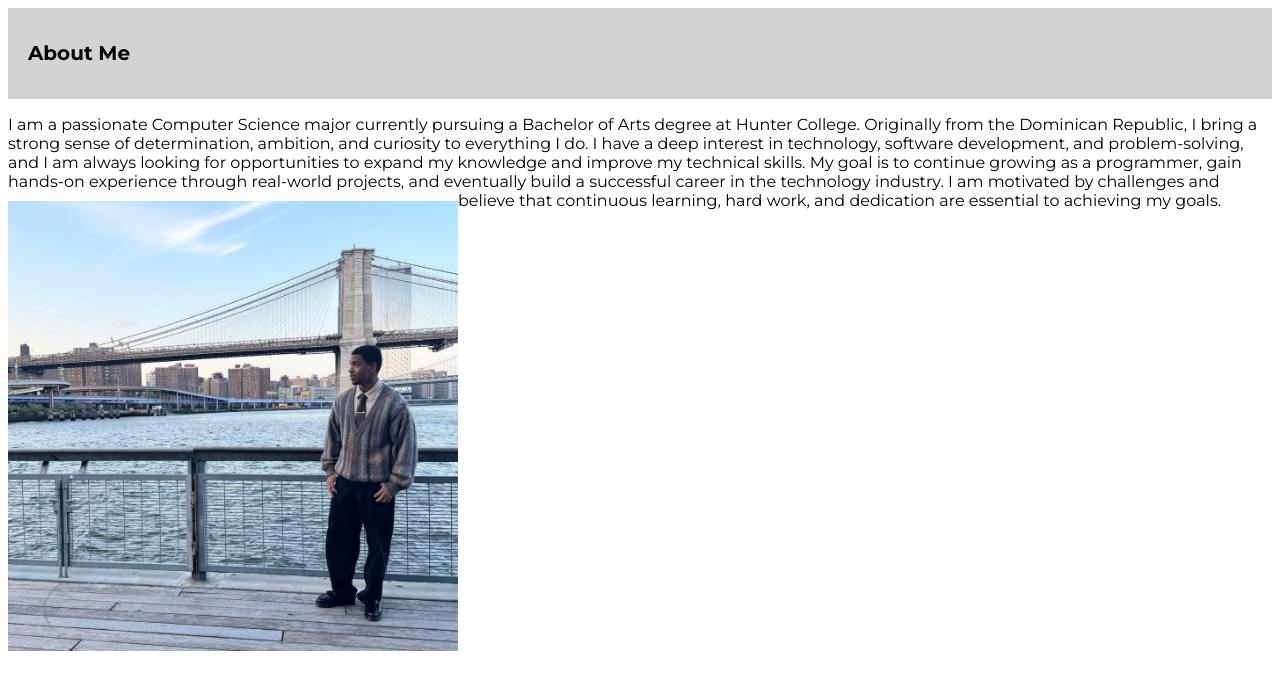
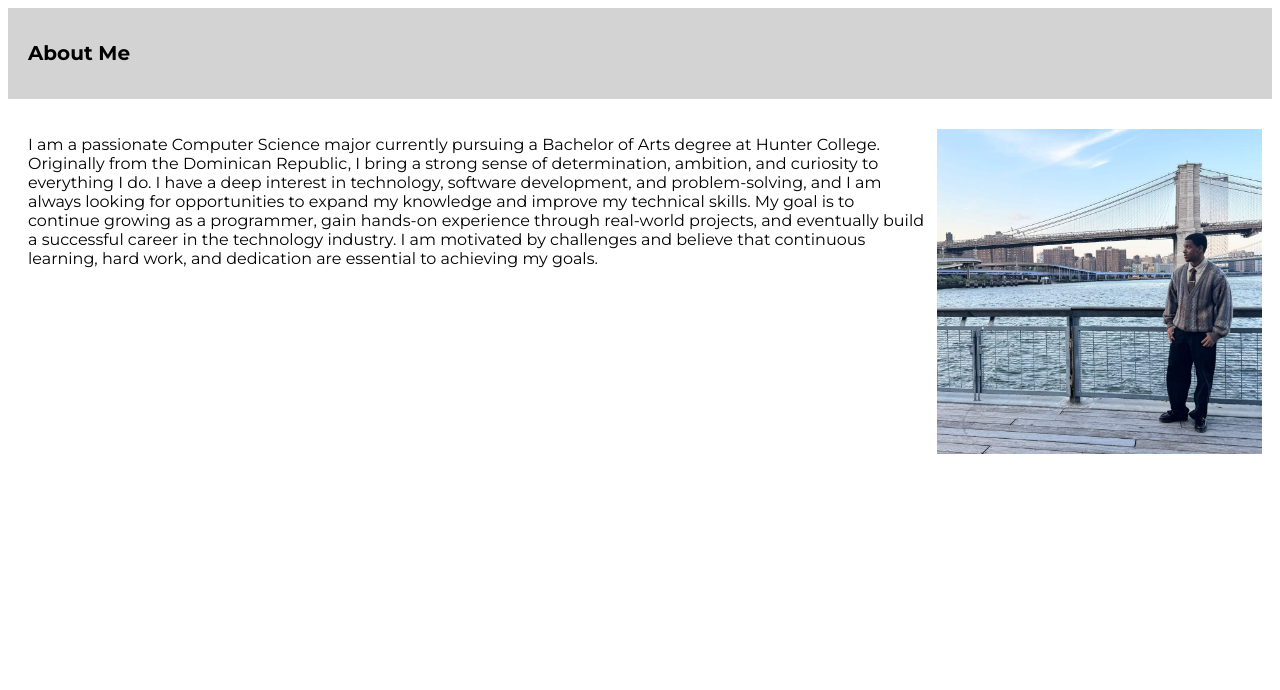
Before and after one commit to JoseSantosM/Portfolio-Website, a plain HTML site: page index.html in a window 1280 px wide. Drawn offline with Linux system fonts and the light colour scheme.

Commit message:
flexbox integration

```diff
--- a/css/style.css
+++ b/css/style.css
@@ -16,13 +16,16 @@
     text-align: left;
 }
 
-.AboutMeImage {
-    width: 450px;
-    max-width: 100%;
-    padding: 10 0;
-    float:left;
-}
 
 .AboutMe {
     font-family: 'Montserrat', sans-serif;
+    display: flex;
+    padding: 20px;
 }
+
+.AboutMeImage {
+    width: 450er;
+    max-width: 100%;
+    padding: 10px;
+
+}
--- a/index.html
+++ b/index.html
@@ -28,8 +28,10 @@
     <div class="AboutMeContainer">
       <p>
         I am a passionate Computer Science major currently pursuing a Bachelor of Arts degree at Hunter College. Originally from the Dominican Republic, I bring a strong sense of determination, ambition, and curiosity to everything I do. I have a deep interest in technology, software development, and problem-solving, and I am always looking for opportunities to expand my knowledge and improve my technical skills. My goal is to continue growing as a programmer, gain hands-on experience through real-world projects, and eventually build a successful career in the technology industry. I am motivated by challenges and believe that continuous learning, hard work, and dedication are essential to achieving my goals.
-      <img class="AboutMeImage" src="Resources/ProfilePicture.jpg">
       </p>
+    </div>
+    <div>
+       <img class="AboutMeImage" src="Resources/ProfilePicture.jpg">
     </div>
   </div>
 
```
